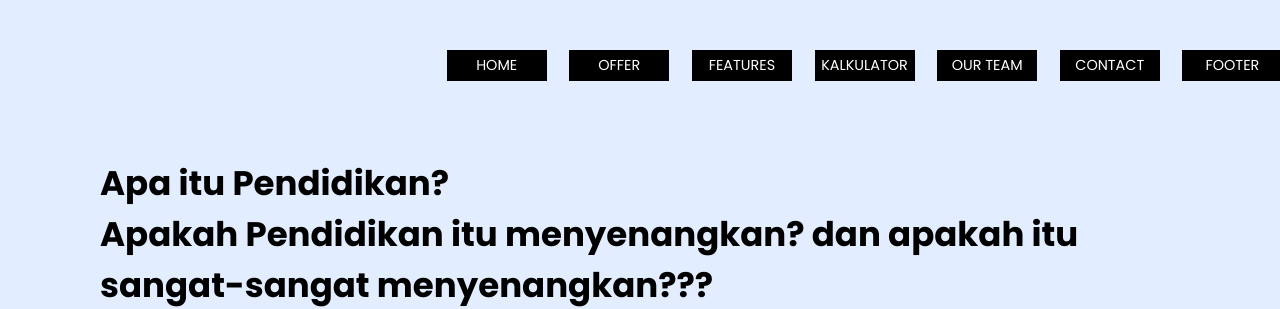
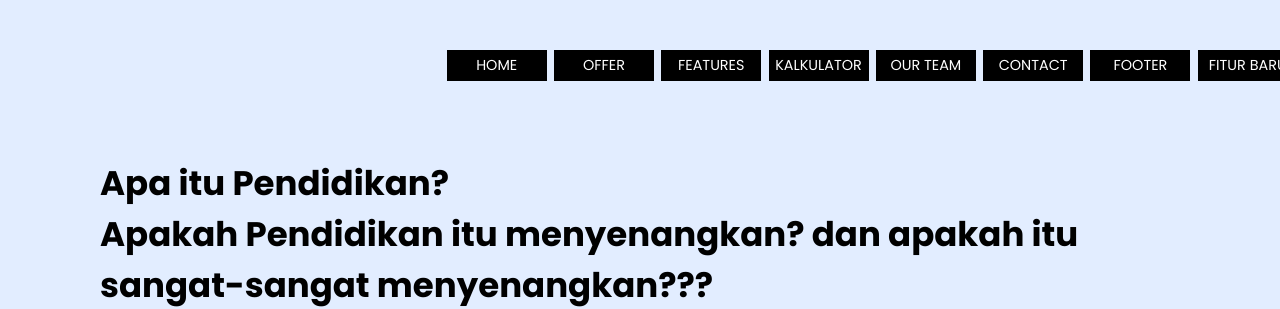
Before and after one commit to MuhammadAryaSeptaKovitra/LombaWebsite-2KS3, a plain HTML site: page index.html in a window 1280 px wide. Shown: the top 309 px of the page. Drawn offline with Linux system fonts and the light colour scheme.

Commit message:
menambah fitur tombol

```diff
--- a/index.html
+++ b/index.html
@@ -29,6 +29,7 @@
         <li><a href="#team">Our Team</a></li>
         <li><a href="#contact">Contact</a></li>
         <li><a href="#footer">Footer</a></li>
+        <li><a href="#footer">Fitur Baru</a></li>
       </ul>
     </nav>
     <header id="header">
```
